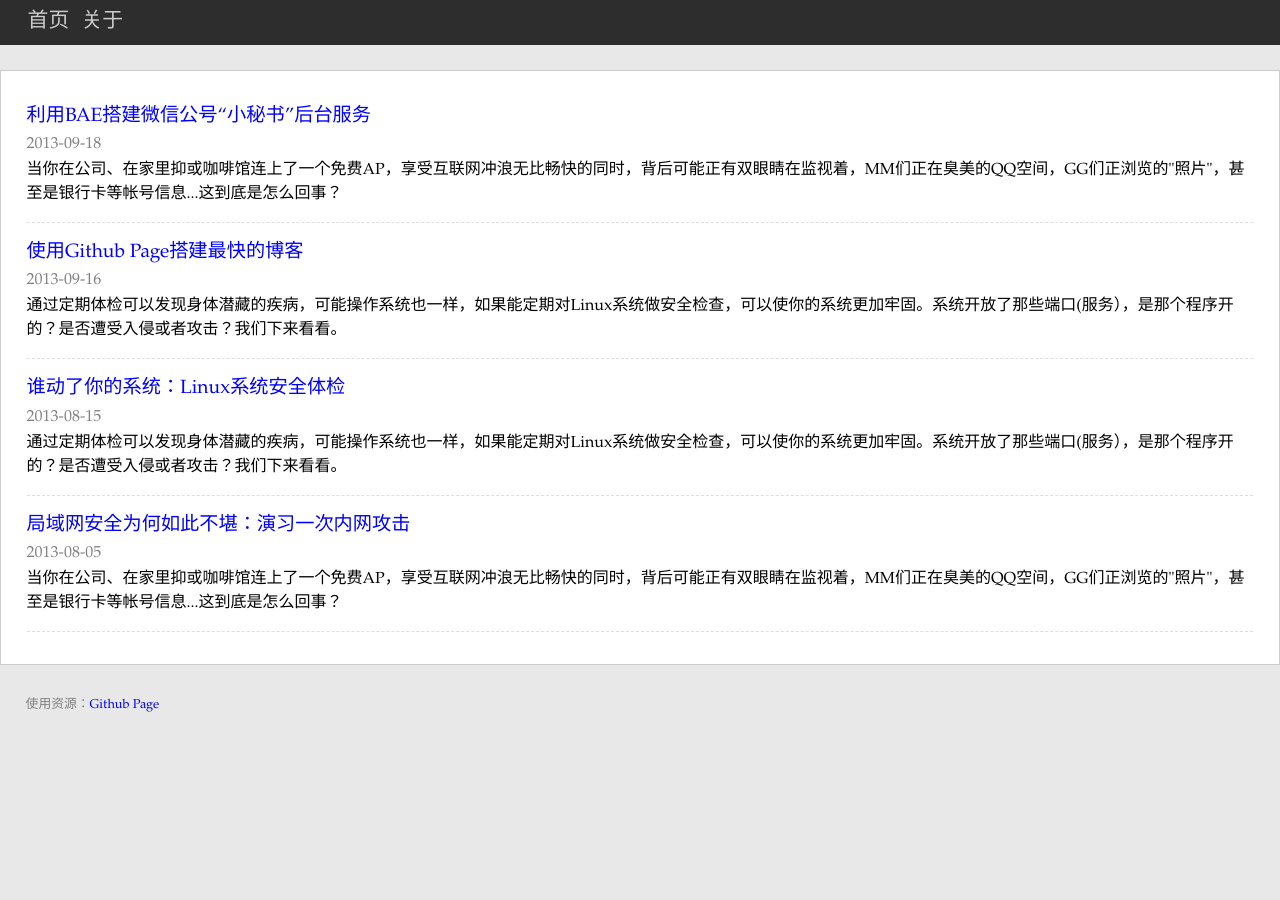
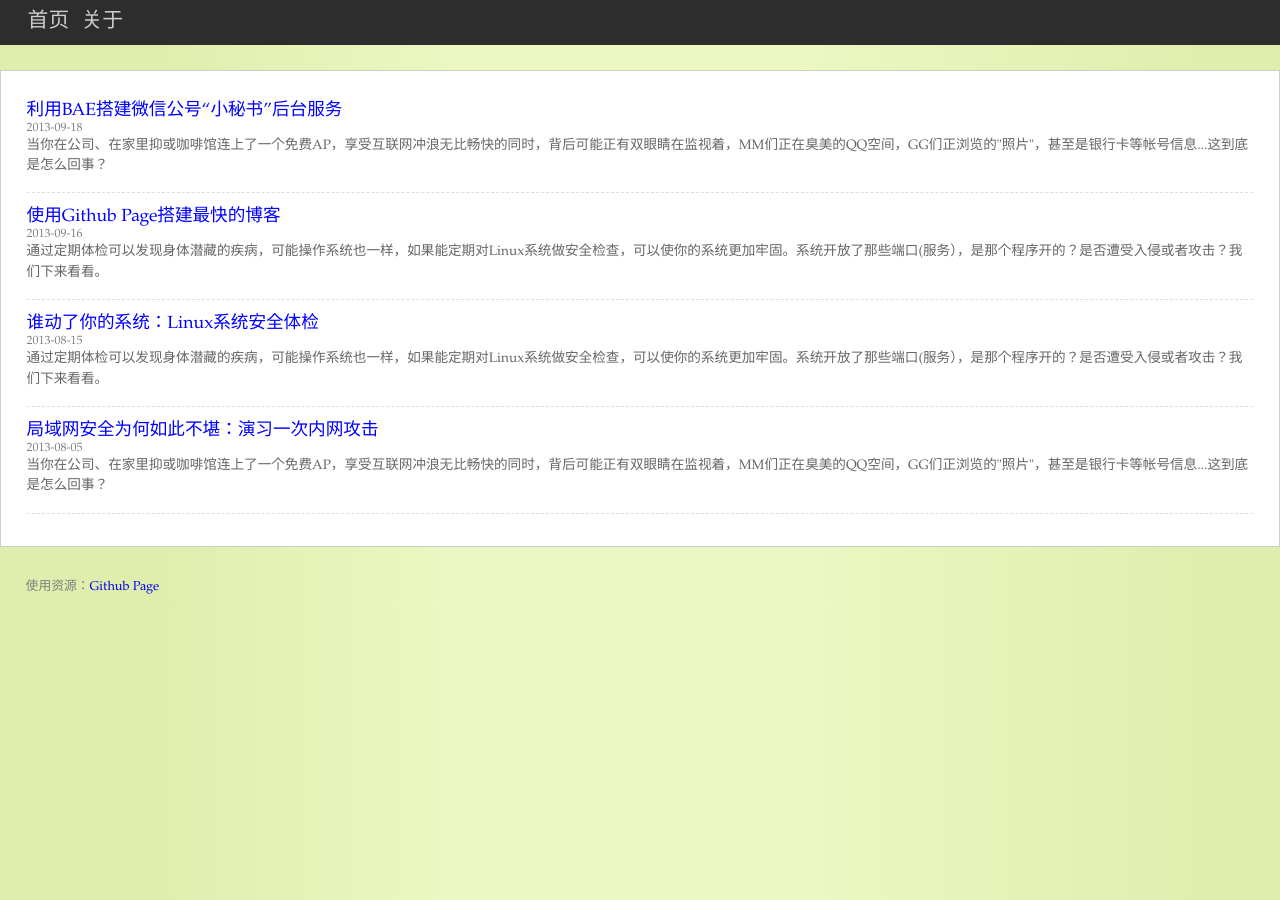
Before and after one commit to jsjwolf/pages, a Jekyll site: the page built from index.html, in a window 1280 px wide. Built offline with Jekyll 4.4.1, drawn with Linux system fonts in a browser that asks for light colours; Markdown is read by kramdown in place of the engine named in the settings; comment, search, counter and statistics services are not loaded.

Commit message:
black headbar OK, some small style refine.

```diff
--- a/_layouts/default.html
+++ b/_layouts/default.html
@@ -12,15 +12,14 @@
   </head>
 
   <body>
-  <div id="page" class="background">
     <div id="header">
         <!--li id="goodbai"><b>Goodbai</b></li-->
         <div id="header_menu2">
         <table >
-	<tr>
-        <td name="home" ><a href="/index.html">首页</a></td>
-        <td name="about"><a  href="/about.html">关于</a></td>
-	</tr>
+		<tr>
+		<td name="home" ><a href="/index.html">首页</a></td>
+		<td name="about"><a  href="/about.html">关于</a></td>
+		</tr>
         </table>
         </div>
         <!--div id="header_menu">
@@ -31,6 +30,8 @@
         </div-->
 
     </div>
+
+  <div id="page" class="background">
 
     <div id="main">
           {{ content }}
--- a/_layouts/post.html
+++ b/_layouts/post.html
@@ -2,12 +2,14 @@
 layout: page
 ---
 <div id="post">
-	<h1>{% if page.subject %}{{ page.subject }} | {% endif %}</h1>
+	<h1><b>{% if page.subject %}{{ page.subject }} | {% endif %}</b></h1>
 	<div class="blog_desc_in">
 		<b>摘要: </b>{{ page.description }}
+		<span id="artinfo">
 		<br><b>作者：</b><a href="/">Goodbai</a>
 		<b>| 原文：</b><a href='{{page.url}}'>地址</a>
 		<b>| 发表：</b>{{ page.date|date:"%Y-%m-%d" }}
+		</span>
 	</div>
 
 	{% if page.postimg_b %}
--- a/index.html
+++ b/index.html
@@ -10,9 +10,9 @@
 <div id="blogitem" class="bloglist">
 	<div id="blogimg" class="center_img_m" >
 		{% if post.postimg_s %}
-		<img src="{{ post.postimg_s }}" width="200">
+		<img src="{{ post.postimg_s }}" id="artlogoS" width="120">
 		{% else %}
-		<img src="/images/goodbai_200x133.png" width="200">
+		<img src="/images/goodbai_200x133.png" id="artlogoS" width="120">
 		{% endif %}
 	</div>
 	<div id="blogtext">
--- a/style/style.css
+++ b/style/style.css
@@ -5,15 +5,21 @@
 		margin-left: auto;
 		margin-right: auto;
 	}
-	#header,#main,#footer {
-		padding-left: 7%;
-		padding-right: 7%;
+	#main,#footer {
+		padding-left: 3%;
+		padding-right: 3%;
 	}
 	#header{
 	/*	margin-top: 2em;
 	*/
 	}
-	.blog_desc_in {
+
+	#header_menu2 {
+		width: 900px;
+		margin-left: auto;
+		margin-right: auto;
+	}
+	blog_desc_in {
 		margin-left: -1em;
 		margin-right: -1em;
 	}
@@ -86,7 +92,17 @@
         font-size:100%;
 	font-family: Palatino, georgia, "times new roman", "宋体";
 	background-color: #e8e8e8;
+	background: -webkit-linear-gradient(left, #dfeead 12%,#ebf8c2 36%,#ebf8c2 62%,#dfeead 95%);
 }
+#headerbar{
+	font-size:1.3em;
+	margin-bottom: 1.2em;
+	padding-top: 0.35em;
+	padding-bottom: 0.25em;
+	border-bottom: 1px solid #2d2d2d;
+	background-color: #2d2d2d;
+}
+
 #header{
 	font-size:1.3em;
 	margin-bottom: 1.2em;
@@ -162,19 +178,33 @@
 	border-bottom: 1px dashed rgb(219, 223, 224);
 	padding-top: 1em;
 	padding-bottom: 1em;
+	line-height: 100%;
 }
 #blogimg {
 	margin-right: 1em;
 }
 .blog_title_date {
-	font-size: 1em;
+	font-size: 0.75em;
 	color: gray;
 }
 .blog_title {
-	font-size: 1.2em;
+	font-size: 1.1em;
 }
 .bolg_desc {
 	line-height: 150%;
+	font-size: 0.85em;
+	color: #666;
+}
+#artinfo {
+	font-size: 80%;
+	color: #666;
+}
+Matched CSS Rules
+
+#artlogoS {
+/*
+	margin-top: 1em;
+*/
 }
 .blog_desc_in {
 	background-color: rgb(228, 228, 149);
```
Also changed, not shown: 1 other file.
